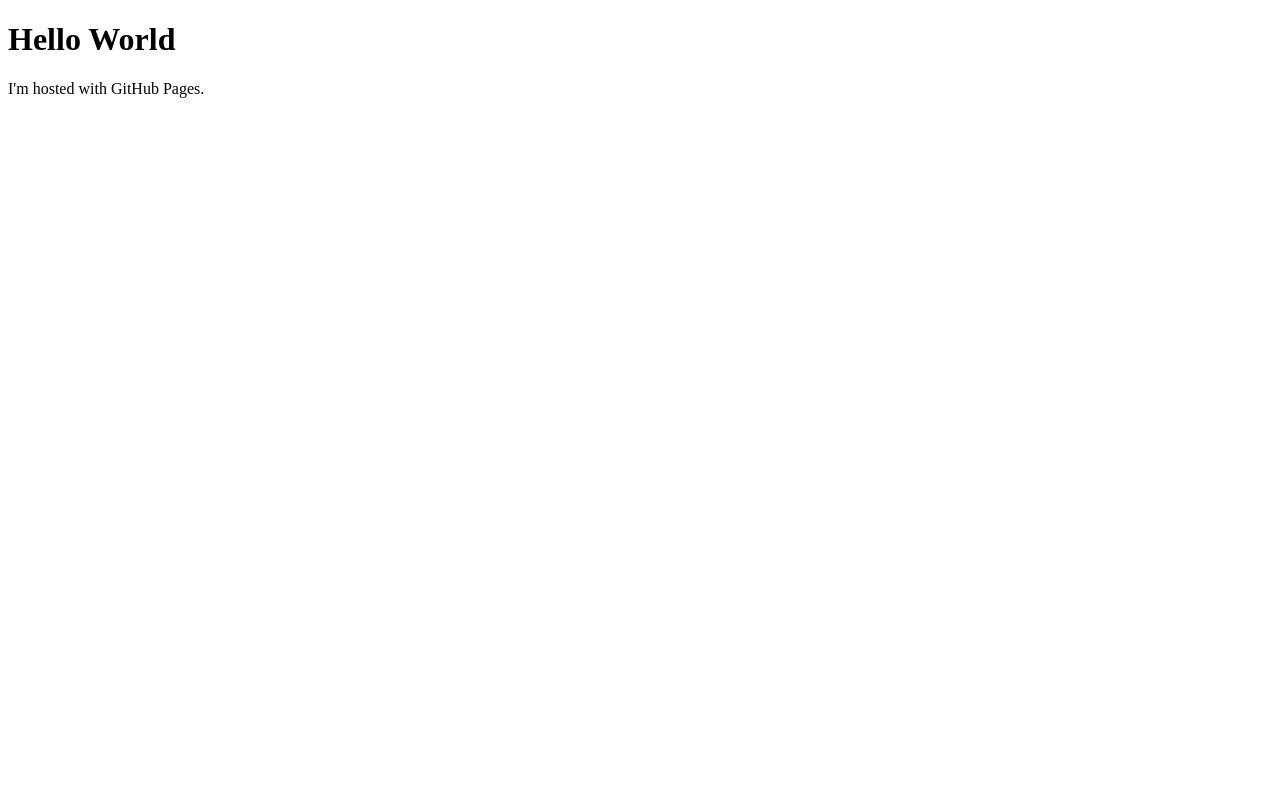
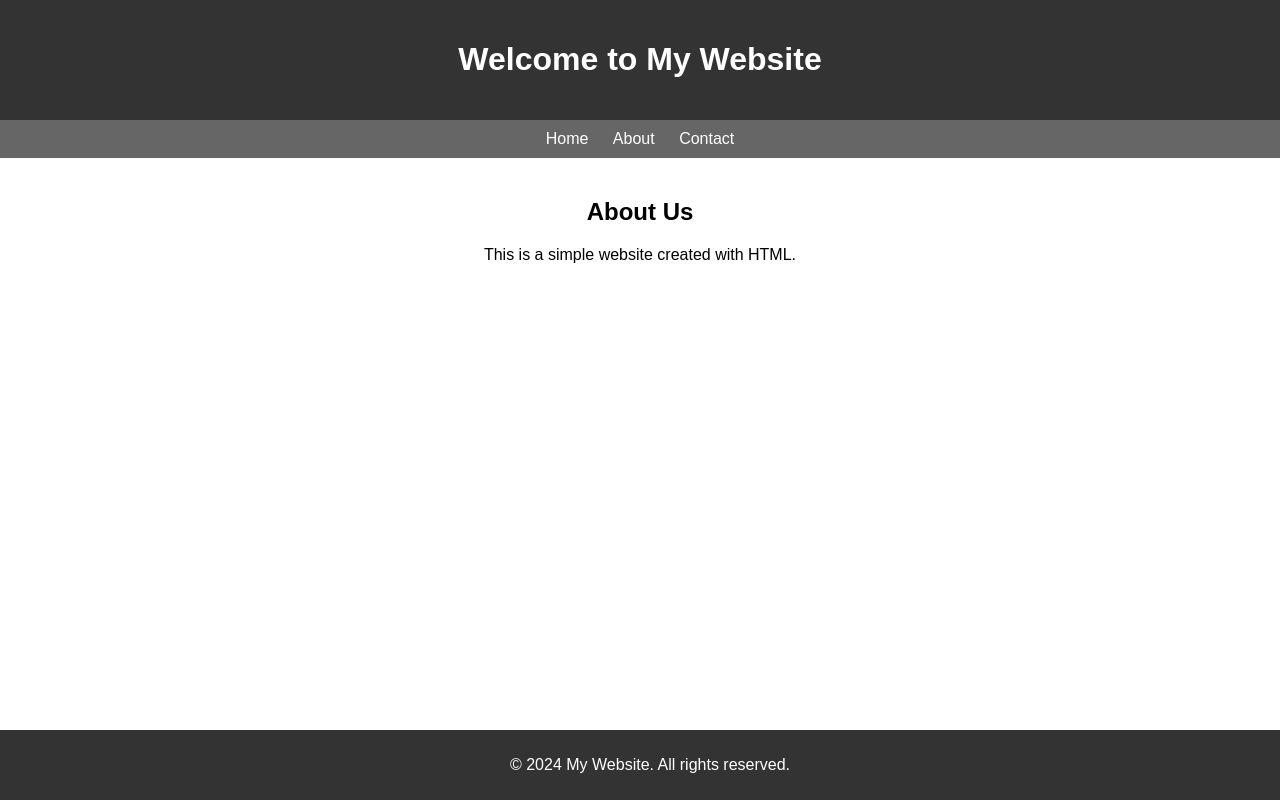
Before and after one commit to joshnxrth/joshnxrth.github.io, a plain HTML site: page index.html in a window 1280 px wide. Drawn offline with Linux system fonts and the light colour scheme.

Commit message:
index.html

```diff
--- a/index.html
+++ b/index.html
@@ -1,7 +1,62 @@
 <!DOCTYPE html>
-<html>
+<html lang="en">
+<head>
+    <meta charset="UTF-8">
+    <meta name="viewport" content="width=device-width, initial-scale=1.0">
+    <title>My Website</title>
+    <style>
+        /* You can add your CSS styles here */
+        body {
+            font-family: Arial, sans-serif;
+            margin: 0;
+            padding: 0;
+        }
+        header {
+            background-color: #333;
+            color: #fff;
+            padding: 20px;
+            text-align: center;
+        }
+        nav {
+            background-color: #666;
+            padding: 10px;
+            text-align: center;
+        }
+        nav a {
+            color: #fff;
+            text-decoration: none;
+            margin: 0 10px;
+        }
+        section {
+            padding: 20px;
+            text-align: center;
+        }
+        footer {
+            background-color: #333;
+            color: #fff;
+            text-align: center;
+            padding: 10px;
+            position: fixed;
+            width: 100%;
+            bottom: 0;
+        }
+    </style>
+</head>
 <body>
-<h1>Hello World</h1>
-<p>I'm hosted with GitHub Pages.</p>
+    <header>
+        <h1>Welcome to My Website</h1>
+    </header>
+    <nav>
+        <a href="#">Home</a>
+        <a href="#">About</a>
+        <a href="#">Contact</a>
+    </nav>
+    <section>
+        <h2>About Us</h2>
+        <p>This is a simple website created with HTML.</p>
+    </section>
+    <footer>
+        <p>&copy; 2024 My Website. All rights reserved.</p>
+    </footer>
 </body>
 </html>
```
